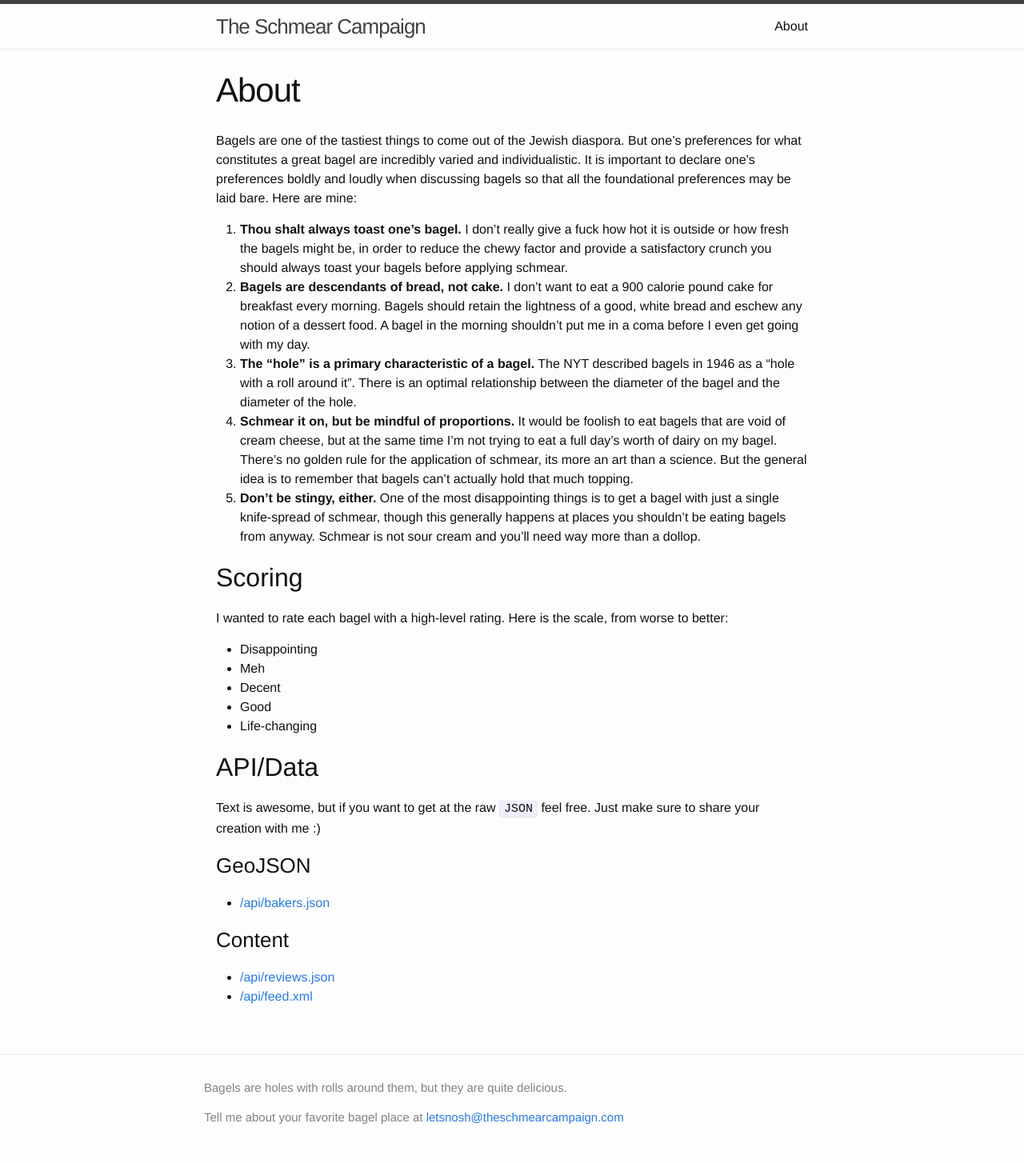
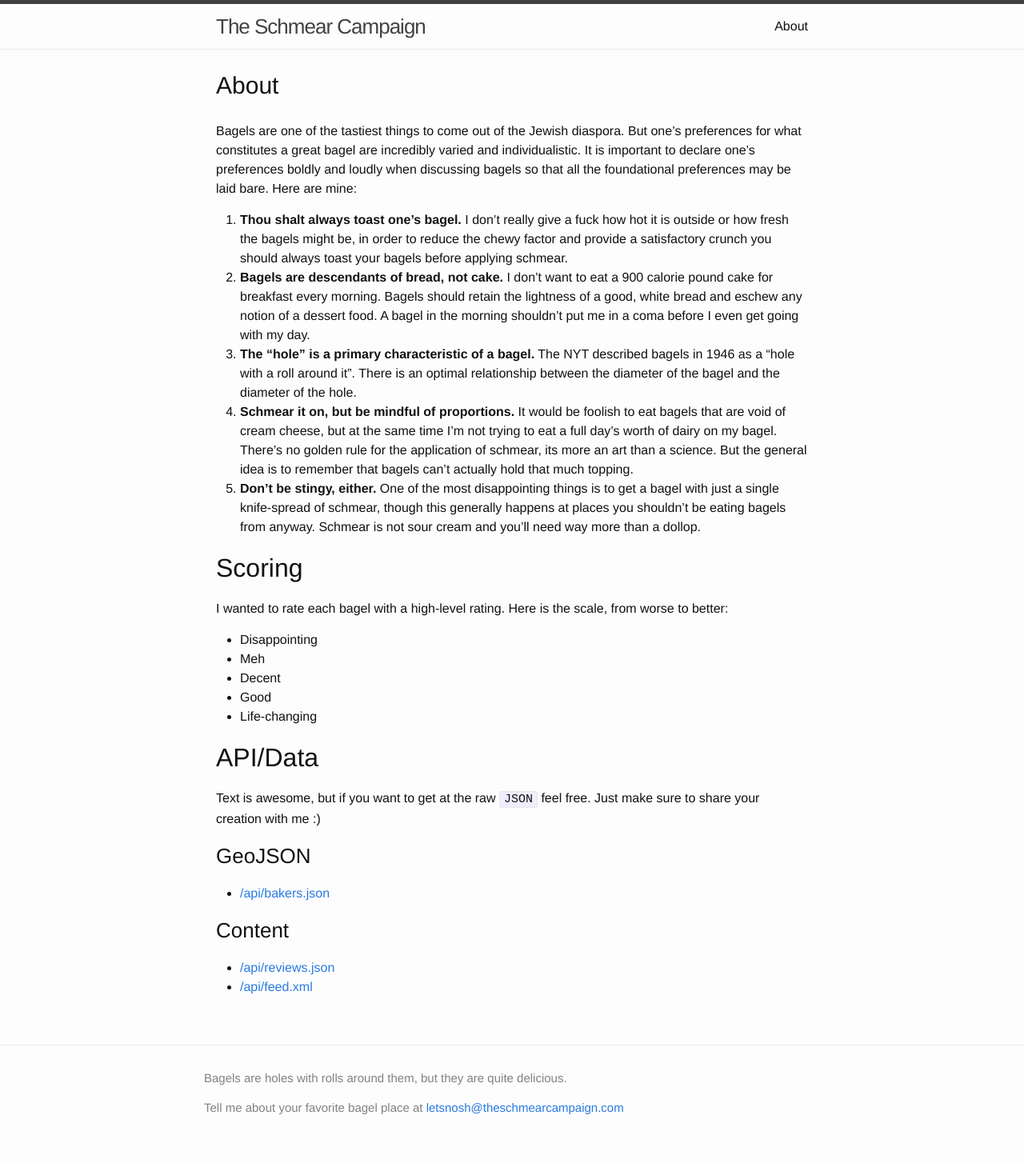
Before and after one commit to jeremiak/bagel-blog, a Jekyll site: the page built from about.md, in a window 1280 px wide. Shown: the whole page at 80% size. Built offline with Jekyll 4.4.1, drawn with Linux system fonts in a browser that asks for light colours; nearby versions of some CDN libraries.

Commit message:
small styling tweaks

```diff
--- a/_sass/_base.scss
+++ b/_sass/_base.scss
@@ -209,9 +209,15 @@ dt {
 
 .row {
   display: flex;
+  @media all and (max-width: $on-palm) {
+    display: block;
+  }
 }
 .col {
   width: 50%;
+  @media all and (max-width: $on-palm) {
+    width: 100%;
+  }
 }
 
 #map {
--- a/_sass/_layout.scss
+++ b/_sass/_layout.scss
@@ -198,12 +198,11 @@
 }
 
 .post-title {
-    font-size: 42px;
-    letter-spacing: -1px;
+    font-size: 30px;
     line-height: 1;
 
     @include media-query($on-laptop) {
-        font-size: 36px;
+        font-size: 26px;
     }
 }
 
--- a/_sass/_subways.scss
+++ b/_sass/_subways.scss
@@ -2,6 +2,8 @@ $subway-circle-diameter: 30px;
 
 ul.subway {
   margin-left:0;
+  overflow: hidden;
+  width: 100%;
 }
 ul.subway li {
   float: left;
```
